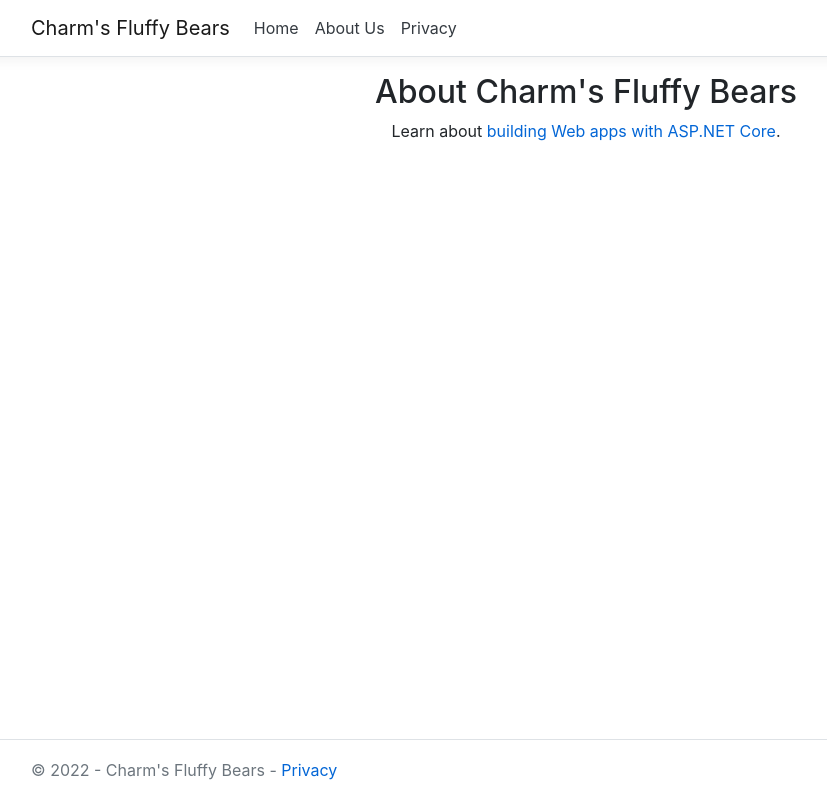
After one commit to CharmyyPatel/CharmsFluffyBears, an ASP.NET Core app: template CharmsFluffyBears/Views/Home/AboutUs.cshtml in a window 1280 px wide. The commit adds this page. Shown: the whole page, without its empty margins (54-881 px from the left). Run offline with ASP.NET Core 8, Linux system fonts and the light colour scheme; the template is opened without the code that fills it, so the values that code supplies are empty.

Commit message:
Working on Part4 of the Tutorial to build the App. Also added About Us page.

```diff
--- a/CharmsFluffyBears/Controllers/HomeController.cs
+++ b/CharmsFluffyBears/Controllers/HomeController.cs
@@ -23,6 +23,10 @@ namespace CharmsFluffyBears.Controllers
             return View();
         }
 
+        public IActionResult AboutUs()
+        {
+            return View();
+        }
         public IActionResult Privacy()
         {
             return View();
--- /dev/null
+++ b/CharmsFluffyBears/Views/Home/AboutUs.cshtml
@@ -0,0 +1,8 @@
+@{
+    ViewData["Title"] = "AboutUs Page";
+}
+
+<div class="text-center">
+    <h2>About Charm's Fluffy Bears</h2>
+    <p>Learn about <a href="https://docs.microsoft.com/aspnet/core">building Web apps with ASP.NET Core</a>.</p>
+</div>
--- a/CharmsFluffyBears/Views/Shared/_Layout.cshtml
+++ b/CharmsFluffyBears/Views/Shared/_Layout.cshtml
@@ -22,7 +22,7 @@
                             <a class="nav-link text-dark" asp-area="" asp-controller="Home" asp-action="Index">Home</a>
                         </li>
                         <li class="nav-item">
-                            <a class="nav-link text-dark" asp-area="" asp-controller="Home" asp-action="About">About Us</a>
+                            <a class="nav-link text-dark" asp-area="" asp-controller="Home" asp-action="AboutUs">About Us</a>
                         </li>
                         <li class="nav-item">
                             <a class="nav-link text-dark" asp-area="" asp-controller="Home" asp-action="Privacy">Privacy</a>
```
Also changed, not shown: CharmsFluffyBears/wwwroot/images/img1.jpg (added).
